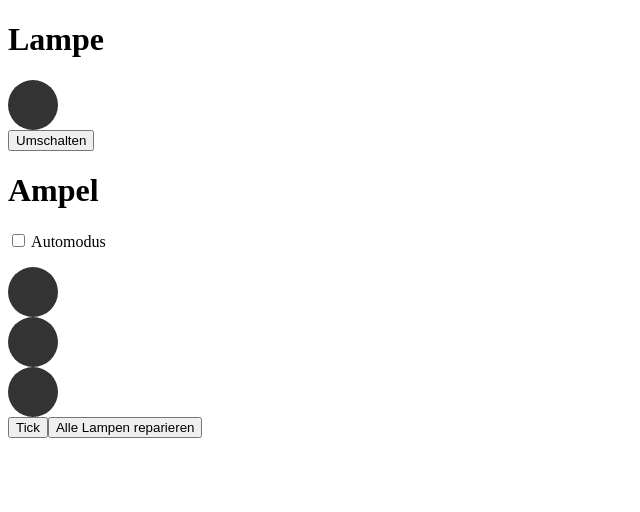
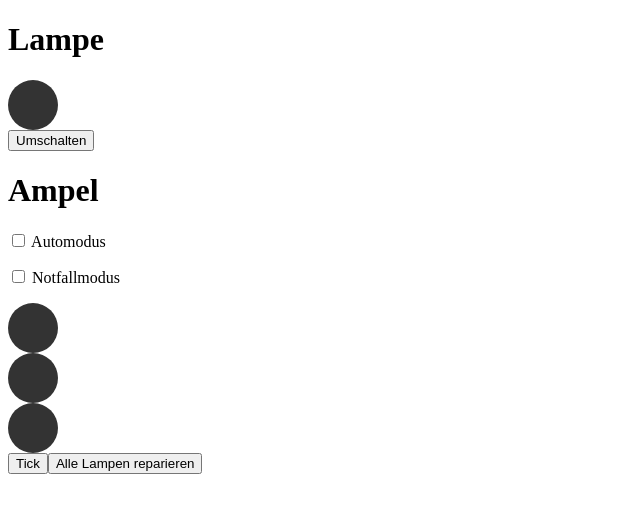
Before and after one commit to tschuegge/Ampel, an Angular app: page / in a window 1280 px wide. Shown: the top 512 px of the page, without its empty margins (0-640 px from the left). Built offline with nearby package versions, Linux system fonts and the light colour scheme.

Commit message:
Notfallmodus implementiert

```diff
--- a/src/app/ampel/ampel.component.ts
+++ b/src/app/ampel/ampel.component.ts
@@ -45,6 +45,11 @@ export class AmpelComponent {
   }
 
   /**
+   * Notfallmodus, lässt die Ampel gelb blinken
+   */
+  @Input() notfallmodus = false;
+
+  /**
    * Status der einzelnen Lampen
    */
   lampeRotEin = false;
@@ -65,12 +70,28 @@ export class AmpelComponent {
    * Schaltet die Ampel einen Status weiter
    */
   tick(): void {
-    this.status++; // Status um 1 erhöhen
-    if (this.status > 4) { // Wenn der Status über 4 kommt...
-      this.status = 1; // ... wieder auf 1 zurücksetzen
+
+    // *** nächsten Status setzen
+
+    if (!this.notfallmodus) {
+
+      // Normaler Modus
+      this.status++; // Status um 1 erhöhen
+      if (this.status > 4) { // Wenn der Status über 4 kommt...
+        this.status = 1; // ... wieder auf 1 zurücksetzen
+      }
+    } else {
+
+      // Notfallmodus
+      if (this.status === 0) { // Wenn Ampel aus...
+        this.status = 4; // ... Status "rot kommt" (also gelb) ...
+      } else { // ... sonst ...
+        this.status = 0; // ... Ampel wieder aus
+      }
     }
 
-    // Lampen anhand des Status ein- oder ausschalten
+    // *** Lampen anhand des Status ein- oder ausschalten
+
     switch (this.status) {
       case 0: // Ampel aus
         this.lampeRotEin = false;
--- a/src/app/app.component.html
+++ b/src/app/app.component.html
@@ -7,4 +7,10 @@
     Automodus
   </label>
 </p>
-<app-ampel [automodus]="ampelAutomodus"></app-ampel>
+<p>
+  <label>
+    <input type="checkbox" [(ngModel)]="ampelNotfallmodus">
+    Notfallmodus
+  </label>
+</p>
+<app-ampel [automodus]="ampelAutomodus" [notfallmodus]="ampelNotfallmodus"></app-ampel>
```
Also changed, not shown: 1 other file (tests, documents, lock files or other folders).
